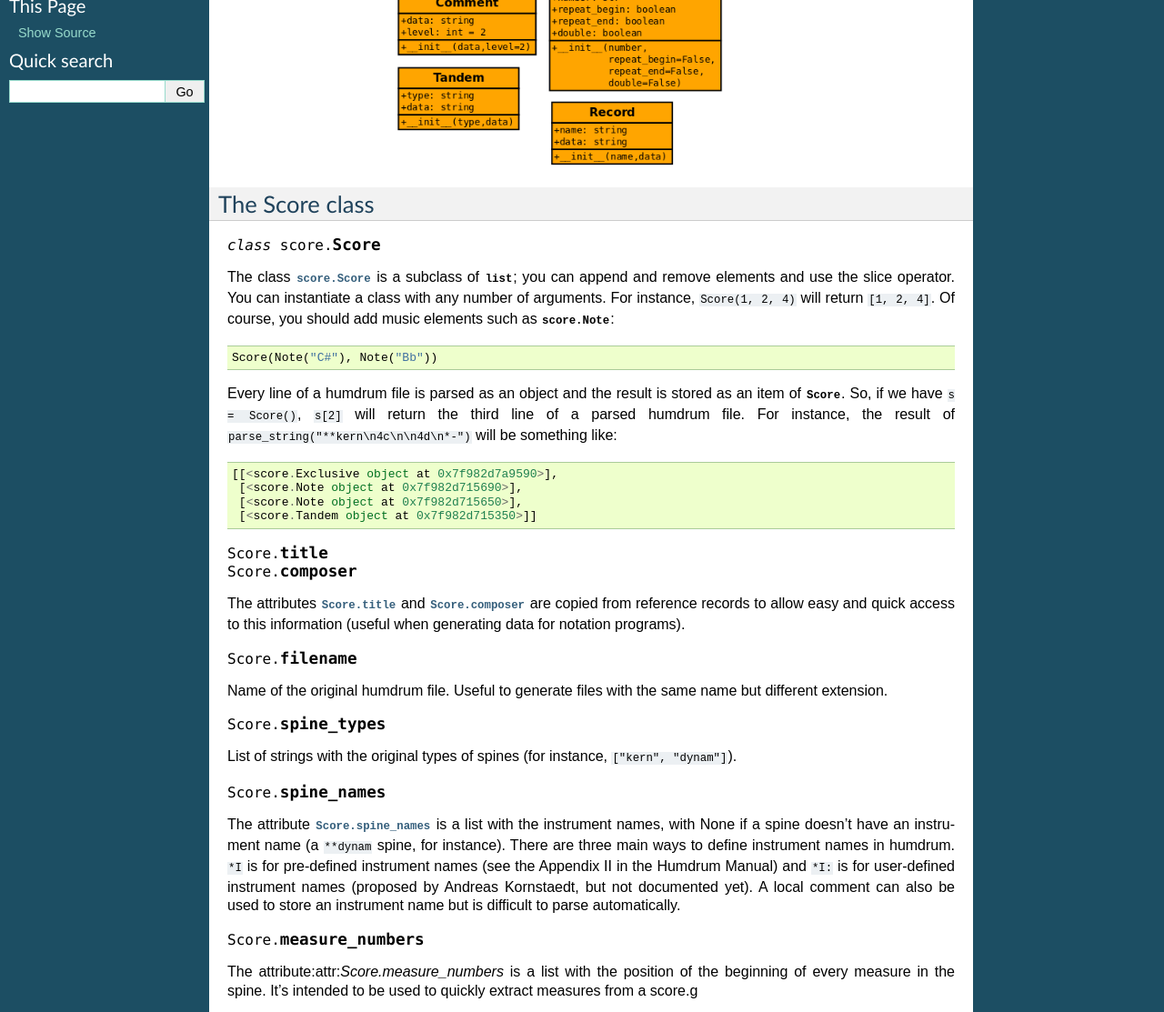
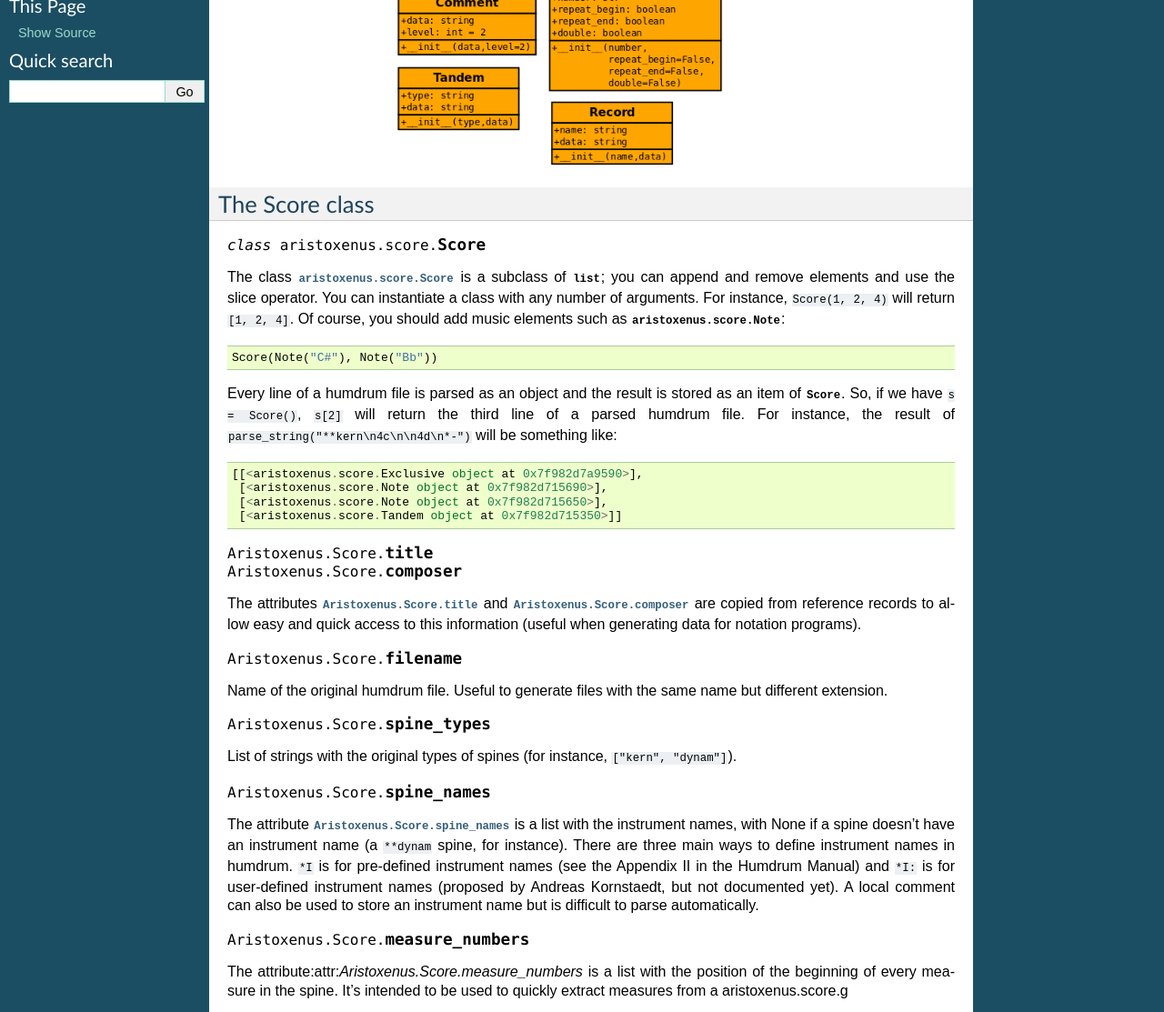
Before and after one commit to mdsmus/aristoxenus, a Sphinx documentation site: the page built from docs/score.rst, in a window 1280 px wide and 1400 px high, scrolled down 516 px, cut to the strip 0-1113 px from the top of the window. Shown: the whole strip at 91% size. Built offline with Sphinx 7.4.7, drawn with Linux system fonts in a browser that asks for light colours; formulas are drawn with MathJax 3; some of the changed text lies outside the part shown.

Commit message:
use full package name in documentation

```diff
--- a/docs/score.rst
+++ b/docs/score.rst
@@ -18,13 +18,13 @@ following diagram:
 The Score class
 ---------------
 
-.. class:: score.Score()
+.. class:: aristoxenus.score.Score()
 
-The class :class:`score.Score` is a subclass of :class:`list`; you can
+The class :class:`aristoxenus.score.Score` is a subclass of :class:`list`; you can
 append and remove elements and use the slice operator. You can
 instantiate a class with any number of arguments. For instance,
 ``Score(1, 2, 4)`` will return ``[1, 2, 4]``. Of course, you should
-add music elements such as :class:`score.Note`::
+add music elements such as :class:`aristoxenus.score.Note`::
 
   Score(Note("C#"), Note("Bb"))
 
@@ -34,33 +34,33 @@ stored as an item of :class:`Score`. So, if we have ``s = Score()``,
 instance, the result of ``parse_string("**kern\n4c\n\n4d\n*-")`` will
 be something like::
 
-  [[<score.Exclusive object at 0x7f982d7a9590>],
-   [<score.Note object at 0x7f982d715690>],
-   [<score.Note object at 0x7f982d715650>],
-   [<score.Tandem object at 0x7f982d715350>]]
+  [[<aristoxenus.score.Exclusive object at 0x7f982d7a9590>],
+   [<aristoxenus.score.Note object at 0x7f982d715690>],
+   [<aristoxenus.score.Note object at 0x7f982d715650>],
+   [<aristoxenus.score.Tandem object at 0x7f982d715350>]]
 
 
-.. attribute:: Score.title
-               Score.composer
+.. attribute:: Aristoxenus.Score.title
+               Aristoxenus.Score.composer
 
-The attributes :attr:`Score.title` and :attr:`Score.composer` are
+The attributes :attr:`Aristoxenus.Score.title` and :attr:`Aristoxenus.Score.composer` are
 copied from reference records to allow easy and quick access to this
 information (useful when generating data for notation programs).
 
-.. attribute:: Score.filename
+.. attribute:: Aristoxenus.Score.filename
 
 Name of the original humdrum file. Useful to generate files
 with the same name but different extension.
 
-.. attribute:: Score.spine_types
+.. attribute:: Aristoxenus.Score.spine_types
 
 List of strings with the original types of spines (for instance,
 ``["kern", "dynam"]``).
 
 
-.. attribute:: Score.spine_names
+.. attribute:: Aristoxenus.Score.spine_names
 
-The attribute :attr:`Score.spine_names` is a list with the instrument
+The attribute :attr:`Aristoxenus.Score.spine_names` is a list with the instrument
 names, with None if a spine doesn't have an instrument name (a
 ``**dynam`` spine, for instance). There are three main ways to define
 instrument names in humdrum. ``*I`` is for pre-defined instrument
@@ -69,13 +69,13 @@ user-defined instrument names (proposed by Andreas Kornstaedt, but not
 documented yet). A local comment can also be used to store an
 instrument name but is difficult to parse automatically.
 
-.. attribute:: Score.measure_numbers
+.. attribute:: Aristoxenus.Score.measure_numbers
 
-The attribute:attr:`Score.measure_numbers` is a list with the position
+The attribute:attr:`Aristoxenus.Score.measure_numbers` is a list with the position
 of the beginning of every measure in the spine. It's intended to be
-used to quickly extract measures from a score.g
+used to quickly extract measures from a aristoxenus.score.g
 
-.. autofunction:: score.make_notes
+.. autofunction:: aristoxenus.score.make_notes
 
    It's a helper function to make notes quickly:
 
@@ -88,7 +88,7 @@ used to quickly extract measures from a score.g
 The Note class
 --------------
 
-.. autoclass:: score.Note
+.. autoclass:: aristoxenus.score.Note
 
 
 .. attribute:: Note.name
@@ -134,7 +134,7 @@ probably not a good idea to modify :attr:`Note.code` and
 The Tandem class
 ----------------
 
-.. autoclass:: score.Tandem
+.. autoclass:: aristoxenus.score.Tandem
 
 The tandem class stores the kind of tandem interpretation as a string
 in :attr:`Tandem.type` and the actual value in :attr:`Tandem.data`. The
@@ -175,7 +175,7 @@ the humdrum manual. (See also :ref:`todo`).
 The Record class
 ----------------
 
-.. autoclass:: score.Record
+.. autoclass:: aristoxenus.score.Record
 
 Reference records are partially parsed and saved in the
 :class:`Record` class. The reference codes are saved in
@@ -190,16 +190,16 @@ that need to be done.
 Other classes
 -------------
 
-.. autoclass:: score.MultipleStop(list)
+.. autoclass:: aristoxenus.score.MultipleStop(list)
 
-   A subclass of list used to store notes (:class:`score.Note`) and
-   rests (:class:`score.Rest`). It'll look like a list, but can be
+   A subclass of list used to store notes (:class:`aristoxenus.score.Note`) and
+   rests (:class:`aristoxenus.score.Rest`). It'll look like a list, but can be
    tested with :func:`isinstance`.
 
-.. autoclass:: score.Comment
-.. autoclass:: score.Exclusive
-.. autoclass:: score.Bar
-.. autoclass:: score.Rest
-.. autoclass:: score.NullToken
-.. autoclass:: score.BlankLine
-.. autoclass:: score.Dynam
+.. autoclass:: aristoxenus.score.Comment
+.. autoclass:: aristoxenus.score.Exclusive
+.. autoclass:: aristoxenus.score.Bar
+.. autoclass:: aristoxenus.score.Rest
+.. autoclass:: aristoxenus.score.NullToken
+.. autoclass:: aristoxenus.score.BlankLine
+.. autoclass:: aristoxenus.score.Dynam
--- a/docs/using.rst
+++ b/docs/using.rst
@@ -1,2 +1,6 @@
 Using Aristoxenus in your program
 ==================================
+
+>>> from aristoxenus import parse
+parse.humdrum.parse_file()
+parse.humdrum.parse_string()
```
Also changed, not shown: docs/humdrum.rst (+29 -29 lines), 1 other file.
